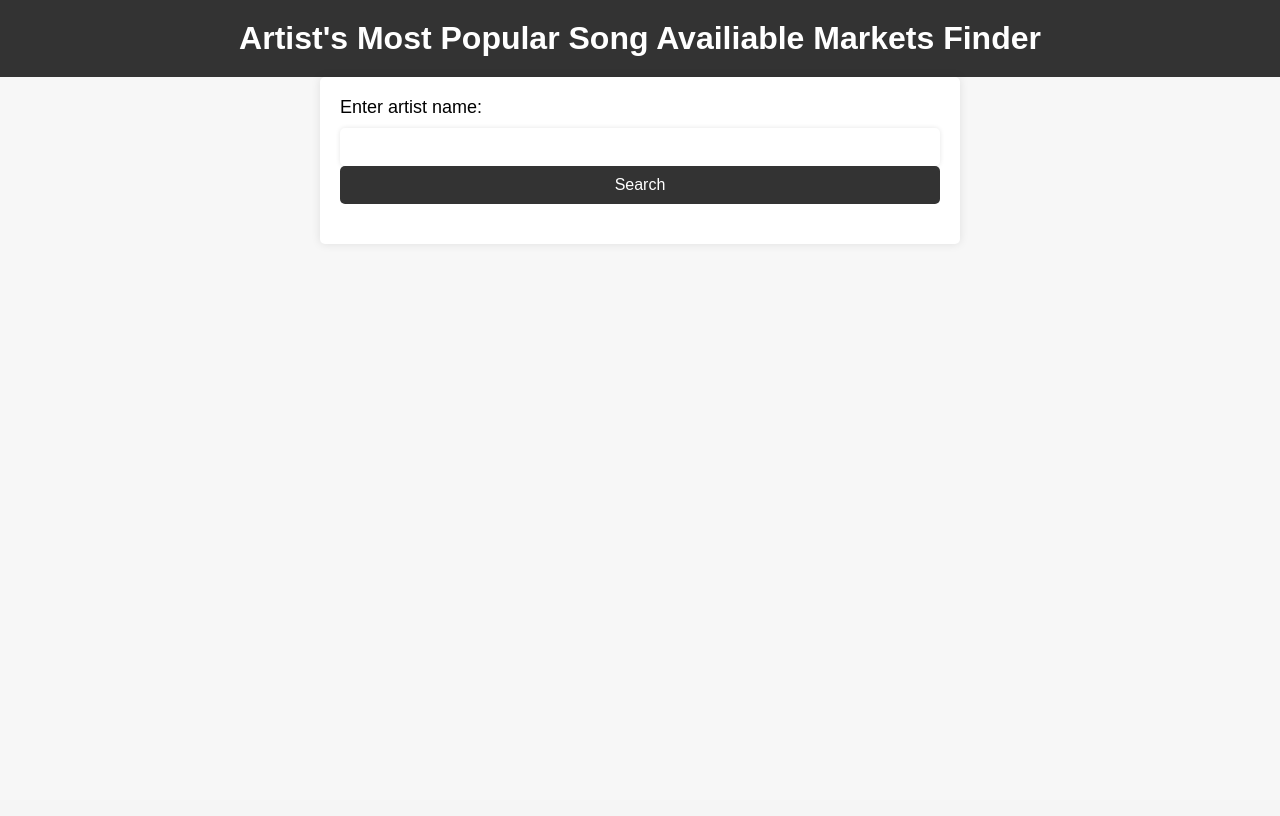
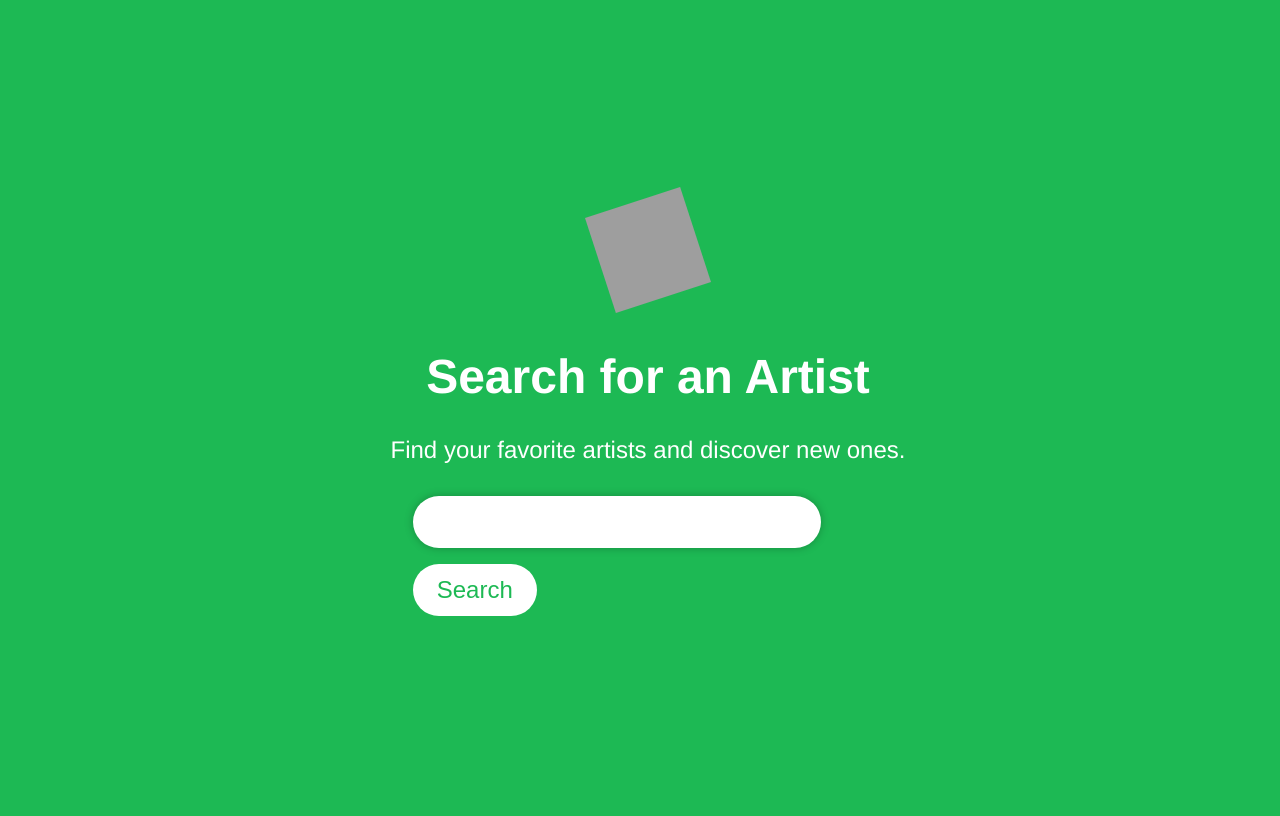
Before and after one commit to kostyaCS/web_app_SpotifyAPI, a Django app: page / in a window 1280 px wide. Before the commit the page ends 204 px from the top, so only its background shows below. Run offline with Django 4.2, Linux system fonts and the light colour scheme; grey boxes are pictures that could not be loaded.

Commit message:
updated main.html

```diff
--- a/web_application/song_markets/templates/song_markets/main.html
+++ b/web_application/song_markets/templates/song_markets/main.html
@@ -1,20 +1,98 @@
-{% load static %}
 <!DOCTYPE html>
 <html>
 <head>
-    <title>main</title>
-    <link rel="stylesheet" href='{% static "css/style.css" %}'>
+	<title>Search for an Artist | Spotify Style</title>
+	<style>
+		body {
+			background-color: #1DB954;
+			color: #FFFFFF;
+			font-family: 'Helvetica Neue', sans-serif;
+		}
+
+		.container {
+			display: flex;
+			flex-direction: column;
+			align-items: center;
+			justify-content: center;
+			height: 100vh;
+			width: 100vw;
+		}
+
+		h1 {
+			font-size: 3rem;
+			margin-bottom: 0.5rem;
+			text-align: center;
+		}
+
+		p {
+			font-size: 1.5rem;
+			margin-bottom: 2rem;
+			text-align: center;
+		}
+
+		input[type="text"] {
+			padding: 0.75rem 1rem;
+			font-size: 1.5rem;
+			border-radius: 2rem;
+			border: none;
+			background-color: #FFFFFF;
+			box-shadow: 0 0 0.5rem rgba(0, 0, 0, 0.25);
+			width: 80%;
+			max-width: 30rem;
+			text-align: center;
+			transition: box-shadow 0.3s ease-in-out;
+		}
+
+		input[type="text"]:focus {
+			box-shadow: 0 0 1rem rgba(0, 0, 0, 0.5);
+			outline: none;
+		}
+
+		button {
+			background-color: #FFFFFF;
+			border-radius: 2rem;
+			border: none;
+			color: #1DB954;
+			font-size: 1.5rem;
+			padding: 0.75rem 1.5rem;
+			margin-top: 1rem;
+			cursor: pointer;
+			transition: background-color 0.3s ease-in-out;
+		}
+
+		button:hover {
+			background-color: rgba(255, 255, 255, 0.9);
+		}
+
+		.logo {
+			animation-name: spin;
+			animation-duration: 3s;
+			animation-iteration-count: infinite;
+			animation-timing-function: linear;
+			transform-origin: center;
+			margin-bottom: 1rem;
+		}
+
+		@keyframes spin {
+			from {
+				transform: rotate(0deg);
+			}
+
+			to {
+				transform: rotate(360deg);
+			}
+		}
+	</style>
 </head>
 <body>
-    <header>
-      <h1>Artist's Most Popular Song Availiable Markets Finder</h1>
-    </header>
-    <main>
+	<div class="container">
+		<img class="logo" src="https://upload.wikimedia.org/wikipedia/commons/thumb/1/19/Spotify_logo_without_text.svg/512px-Spotify_logo_without_text.svg.png" width="100" height="100" alt="Spotify Logo">
+		<h1>Search for an Artist</h1>
+		<p>Find your favorite artists and discover new ones.</p>
 		<form action='.' method="POST">{% csrf_token %}
-        <label for="artist-name">Enter artist name:</label>
 			<input type="text" id="artist-name" name="artist-name" required>
 			<button type="submit">Search</button>
 		</form>
-    </main>
+	</div>
 </body>
 </html>
```
Lines whose indentation alone changed are shown as unchanged.
